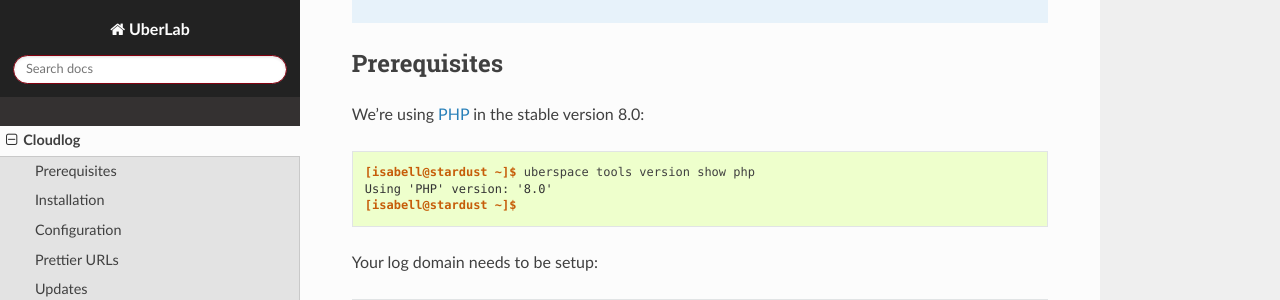
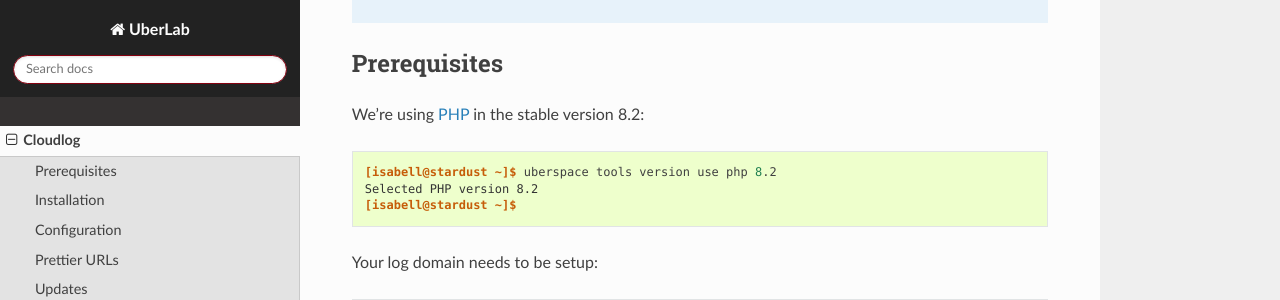
Before and after one commit to Uberspace/lab, a Sphinx documentation site: the page built from source/guide_cloudlog.rst, in a window 1280 px wide and 900 px high, scrolled down 905 px. Shown: the part 153-453 px from the top of the window. Built offline with Sphinx 7.4.7 and the Read the Docs theme 2.0.0, drawn with Linux system fonts in a browser that asks for light colours; some of the changed text lies outside the part shown.

Commit message:
[cloudlog] Update guide to PHP 8.2

```diff
--- a/source/guide_cloudlog.rst
+++ b/source/guide_cloudlog.rst
@@ -31,12 +31,12 @@
 Prerequisites
 =============
 
-We're using PHP_ in the stable version 8.0:
+We're using PHP_ in the stable version 8.2:
 
 ::
 
- [isabell@stardust ~]$ uberspace tools version show php
- Using 'PHP' version: '8.0'
+ [isabell@stardust ~]$ uberspace tools version use php 8.2
+ Selected PHP version 8.2
  [isabell@stardust ~]$
 
 Your log domain needs to be setup:
@@ -154,6 +154,6 @@
 
 ----
 
-Tested with Cloudlog 2.1, Uberspace 7.13.0, and PHP 8.0
+Tested with Cloudlog 2.5.2, Uberspace 7.15.6, and PHP 8.2
 
 .. author_list::
```
